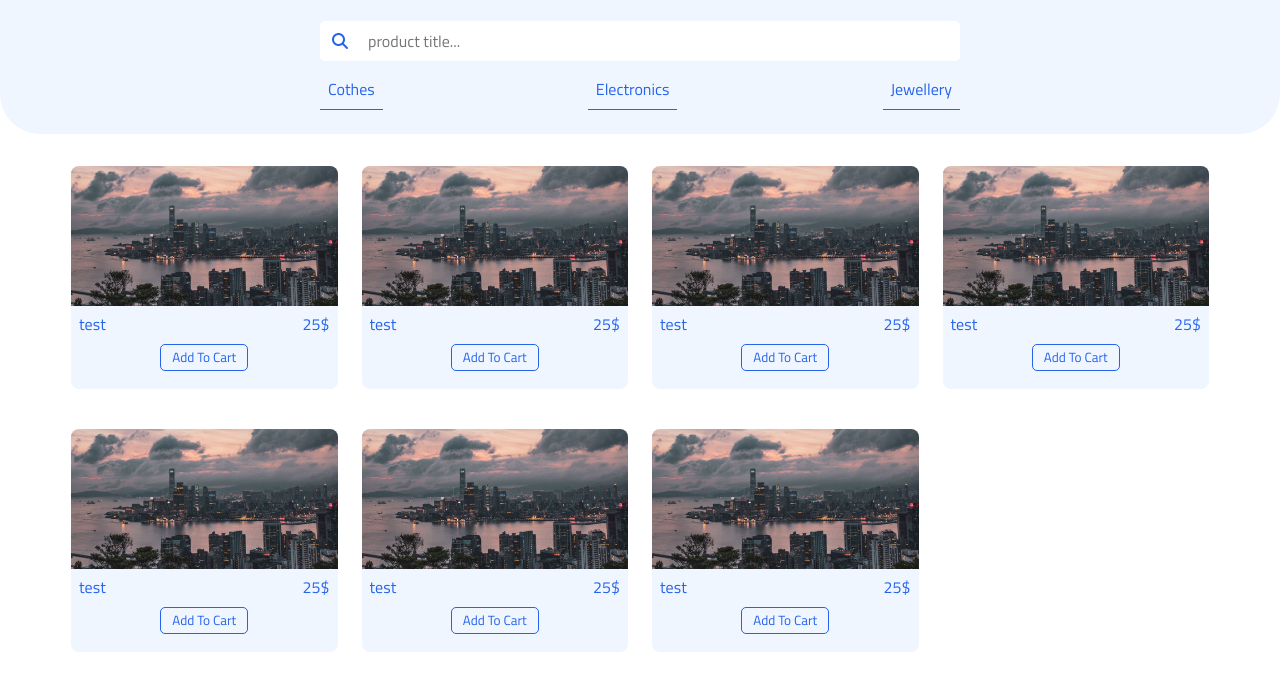
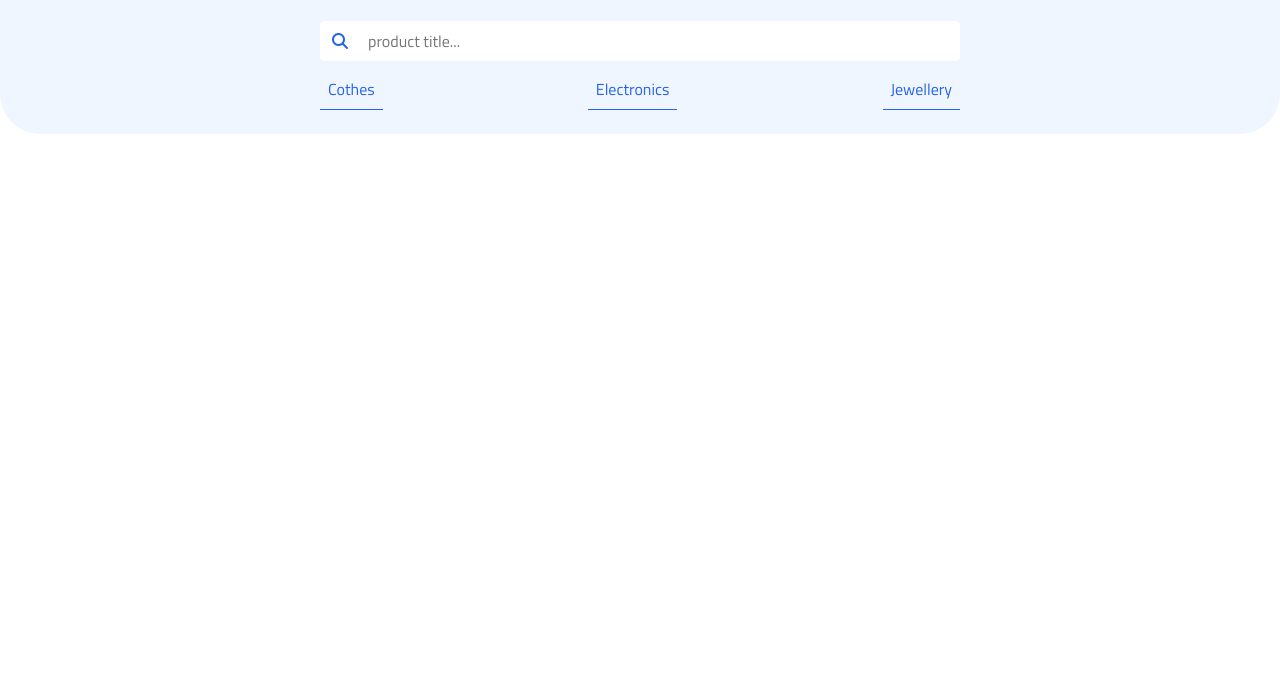
Before and after one commit to bahareshghi2007/Shopping, a website with bundled scripts: page index.html in a window 1280 px wide. Shown: the part 47-738 px from the top of the page. Built offline with nearby package versions, Linux system fonts and the light colour scheme.

Commit message:
import font

```diff
--- a/index.html
+++ b/index.html
@@ -38,84 +38,7 @@
       </header>
 
       <!-- -------------------------Content------------------------- -->
-      <main class="products-container">
-         <div class="product">
-            <img src="/testImg.jpg" alt="product-img" class="product-img">
-            <section class="product-footer">
-               <div class="product-desc">
-                  <p class="product-title">test</p>
-                  <p class="product-price">25$</p>
-               </div>
-               <button class="add-to-cart-btn">Add To Cart</button>
-            </section>
-         </div>
-
-         <div class="product">
-            <img src="/testImg.jpg" alt="product-img" class="product-img">
-            <section class="product-footer">
-               <div class="product-desc">
-                  <p class="product-title">test</p>
-                  <p class="product-price">25$</p>
-               </div>
-               <button class="add-to-cart-btn">Add To Cart</button>
-            </section>
-         </div>
-
-         <div class="product">
-            <img src="/testImg.jpg" alt="product-img" class="product-img">
-            <section class="product-footer">
-               <div class="product-desc">
-                  <p class="product-title">test</p>
-                  <p class="product-price">25$</p>
-               </div>
-               <button class="add-to-cart-btn">Add To Cart</button>
-            </section>
-         </div>
-
-         <div class="product">
-            <img src="/testImg.jpg" alt="product-img" class="product-img">
-            <section class="product-footer">
-               <div class="product-desc">
-                  <p class="product-title">test</p>
-                  <p class="product-price">25$</p>
-               </div>
-               <button class="add-to-cart-btn">Add To Cart</button>
-            </section>
-         </div>
-
-         <div class="product">
-            <img src="/testImg.jpg" alt="product-img" class="product-img">
-            <section class="product-footer">
-               <div class="product-desc">
-                  <p class="product-title">test</p>
-                  <p class="product-price">25$</p>
-               </div>
-               <button class="add-to-cart-btn">Add To Cart</button>
-            </section>
-         </div>
-
-         <div class="product">
-            <img src="/testImg.jpg" alt="product-img" class="product-img">
-            <section class="product-footer">
-               <div class="product-desc">
-                  <p class="product-title">test</p>
-                  <p class="product-price">25$</p>
-               </div>
-               <button class="add-to-cart-btn">Add To Cart</button>
-            </section>
-         </div>
-
-         <div class="product">
-            <img src="/testImg.jpg" alt="product-img" class="product-img">
-            <section class="product-footer">
-               <div class="product-desc">
-                  <p class="product-title">test</p>
-                  <p class="product-price">25$</p>
-               </div>
-               <button class="add-to-cart-btn">Add To Cart</button>
-            </section>
-         </div>
-      </main>
+      <main class="products-container"></main>
 
       <!-- -------------------------Cart------------------------- -->
       <div class="cart-container">
@@ -197,6 +120,7 @@
          </div>
       </div>
 
+      <script src="https://cdn.jsdelivr.net/npm/axios@1.1.2/dist/axios.min.js"></script>
       <script src="/js/app.js" type="module"></script>
    </body>
 
--- a/js/app.js
+++ b/js/app.js
@@ -1,6 +1,6 @@
 import CartModal from './CartModal.js';
 
 document.addEventListener('DOMContentLoaded', () => {
-  // cart modal:
+  //cart modal:
   CartModal;
 });
--- /dev/null
+++ b/package.json
@@ -0,0 +1,5 @@
+{
+  "dependencies": {
+    "axios": "^1.3.2"
+  }
+}
--- a/style.css
+++ b/style.css
@@ -1,15 +1,4 @@
-/* @import url('https://fonts.googleapis.com/css2?family=Titillium+Web:wght@400;700&display=swap'); */
-
-@font-face {
-    font-family: 'Bold';
-    src: url('/Font/TitilliumWeb-Bold.ttf')
-}
-
-@font-face {
-    font-family: 'Regular';
-    src: url('/Font/TitilliumWeb-Regular.ttf')
-}
-
+  @import url('https://fonts.googleapis.com/css2?family=Titillium+Web:wght@400;700&display=swap');
 
   * {
       padding: 0;
@@ -44,7 +33,8 @@ body {
 
 
   .header-title {
-    font-family: 'Bold';
+      font-family: 'Titillium Web', sans-serif;
+      font-weight: 700;
       color: var(--primaryColor);
       text-align: center;
       margin-bottom: 1rem;
@@ -104,7 +94,8 @@ body {
       height: 100%;
       border-radius: 0 5px 5px 0;
       font-size: 1rem;
-    font-family: 'Regular';
+      font-family: 'Titillium Web', sans-serif;
+      font-weight: 400;
       color: var(--primaryColor);
       padding: 0.5rem;
       display: flex;
@@ -119,7 +110,8 @@ body {
   }
 
   .sort a {
-    font-family: 'Regular';
+      font-family: 'Titillium Web', sans-serif;
+      font-weight: 400;
       color: var(--primaryColor);
       border-bottom: 1px solid var(--primaryColor);
       padding: 0.5rem;
@@ -167,7 +159,8 @@ body {
       background-color: #eff6ff;
       border-radius: 8px;
       overflow: hidden;
-    font-family: 'Regular';
+      font-family: 'Titillium Web', sans-serif;
+      font-weight: 400;
       color: var(--primaryColor);
       padding-bottom: 0.5rem;
   }
@@ -198,7 +191,8 @@ body {
       border: 1px solid var(--primaryColor);
       color: var(--primaryColor);
       border-radius: 5px;
-    font-family: 'Regular';
+      font-family: 'Titillium Web', sans-serif;
+      font-weight: 400;
       cursor: pointer;
       display: flex;
       align-items: center;
@@ -272,7 +266,8 @@ body {
   }
 
   .cart-title {
-    font-family: 'Bold';
+      font-family: 'Titillium Web', sans-serif;
+      font-weight: 700;
       color: var(--primaryColor);
   }
 
@@ -280,7 +275,8 @@ body {
       width: 100%;
       flex: 1;
       margin-top: 1.5rem;
-    font-family: 'Regular';
+      font-family: 'Titillium Web', sans-serif;
+      font-weight: 400;
   }
 
   .cart-item {
@@ -336,7 +332,8 @@ body {
       justify-content: space-between;
       align-items: center;
       padding: 1rem 0;
-    font-family: 'Regular';
+      font-family: 'Titillium Web', sans-serif;
+      font-weight: 400;
       color: var(--primaryColor);
       position: sticky;
       bottom: 0;
@@ -355,7 +352,8 @@ body {
       width: 3.5rem;
       height: 1.8rem;
       border-radius: 5px;
-    font-family: 'Regular';
+      font-family: 'Titillium Web', sans-serif;
+      font-weight: 400;
       border: 1px solid var(--mainRed);
       color: var(--mainRed);
       transition: all 0.3s;
@@ -380,7 +378,8 @@ body {
       color: var(--secondaryColor);
       transition: all 0.3s;
       cursor: pointer;
-    font-family: 'Regular';
+      font-family: 'Titillium Web', sans-serif;
+      font-weight: 400;
 
   }
 
```
Also changed, not shown: js/storage.js (added), 1 other file. Lines whose indentation alone changed are shown as unchanged.
